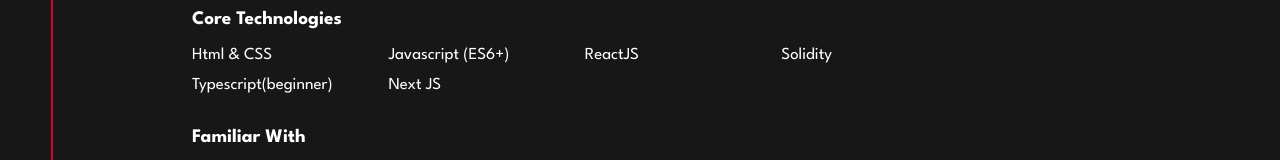
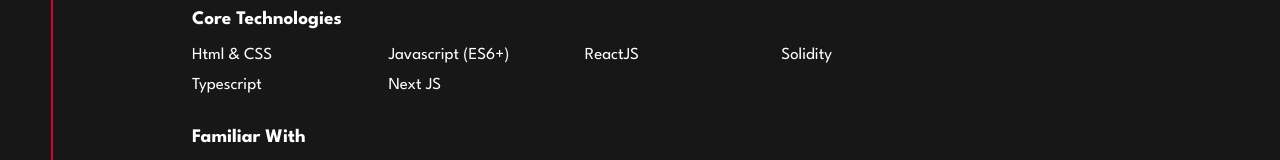
Before and after one commit to adedotxn/adedotxn.me.v1, a Next.js app: page / in a window 1280 px wide. Shown: the part 721-881 px from the top of the page. Built offline with nearby package versions, Linux system fonts and the light colour scheme.

Commit message:
Update about.tsx

```diff
--- a/components/about.tsx
+++ b/components/about.tsx
@@ -44,7 +44,7 @@
                 <li>Javascript (ES6+)</li>
                 <li>ReactJS</li>
                 <li>Solidity</li>
-                <li>Typescript(beginner)</li>
+                <li>Typescript</li>
                 <li>Next JS</li>
               </ul>
             </div>
```
